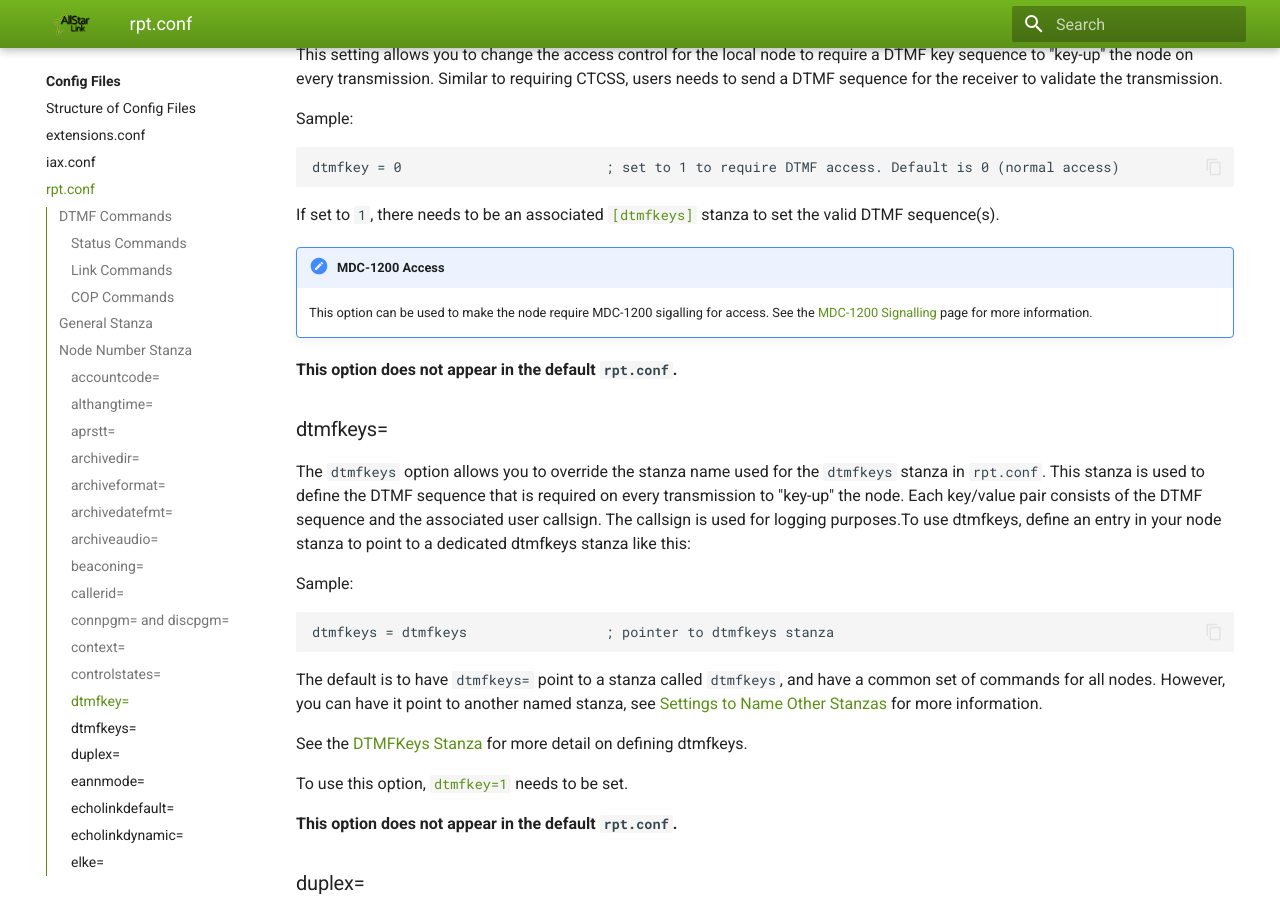
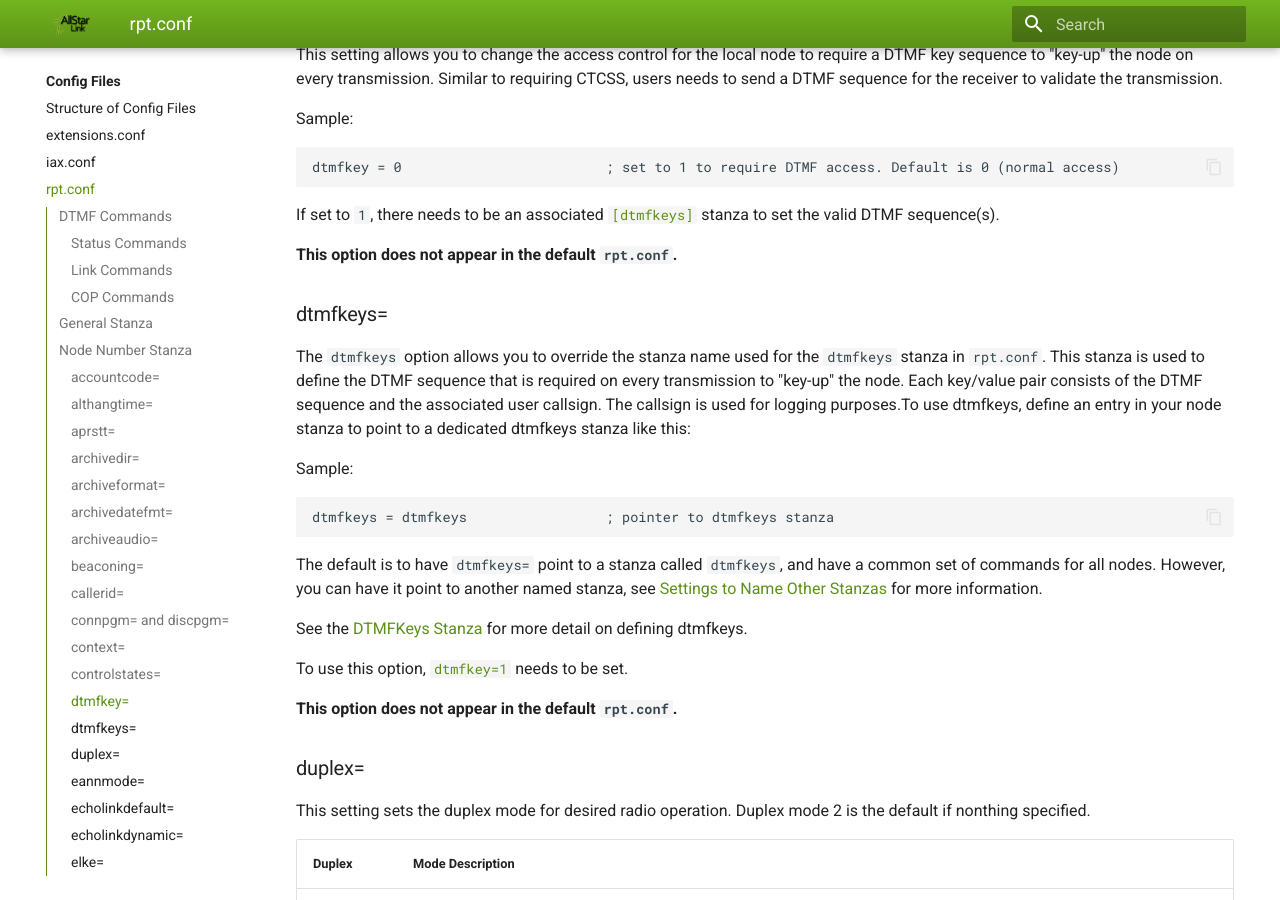
Before and after one commit to AllStarLink/ASL3-Manual, an MkDocs documentation site: the page built from docs/config/rpt_conf.md, in a window 1280 px wide and 900 px high, scrolled down 10614 px. Built offline with MkDocs 1.6.1 and Material for MkDocs 9.7.7, drawn with Linux system fonts in a browser that asks for light colours; some of the changed text lies outside the part shown.

Commit message:
Remove links to mdc1200.md from rpt.conf for dtmfkey.

```diff
--- a/docs/config/rpt_conf.md
+++ b/docs/config/rpt_conf.md
@@ -347,9 +347,6 @@ dtmfkey = 0                         ; set to 1 to require DTMF access. Default i
 
 If set to `1`, there needs to be an associated [`[dtmfkeys]`](#dtmfkeys) stanza to set the valid DTMF sequence(s).
 
-!!! note "MDC-1200 Access"
-    This option can be used to make the node require MDC-1200 sigalling for access. See the [MDC-1200 Signalling](../adv-topics/mdc1200.md) page for more information.
-
 **This option does not appear in the default `rpt.conf`.**
 
 ### dtmfkeys=
@@ -1326,9 +1323,6 @@ In order to use the data in this stanza, [`dtmfkey=1`](#dtmfkey) must also be se
 
 The above example will require either of the DTMF sequences `1234` or `4567` to be sent for **every** transmission, in order to "key-up" the node. Depending on which sequence is sent, the associated callsign will be logged by Asterisk.
 
-!!! note "MDC-1200 Access"
-    This option can be used to make the node require MDC-1200 sigalling for access. See the [MDC-1200 Signalling](../adv-topics/mdc1200.md) page for more information.
-
 ## Functions Stanza
 The `[functions]` stanza is a named stanza pointed to by the [`functions=`](#functions) option. Functions within this stanza are used to decode DTMF commands when accessing the node from its **receiver**. This stanza is typically named `[functions]`. The name can be overridden, on a per-node basis, see [Settings to Name Other Stanzas](./config-structure.md#settings-to-name-other-stanzas) for more information.
 
```
